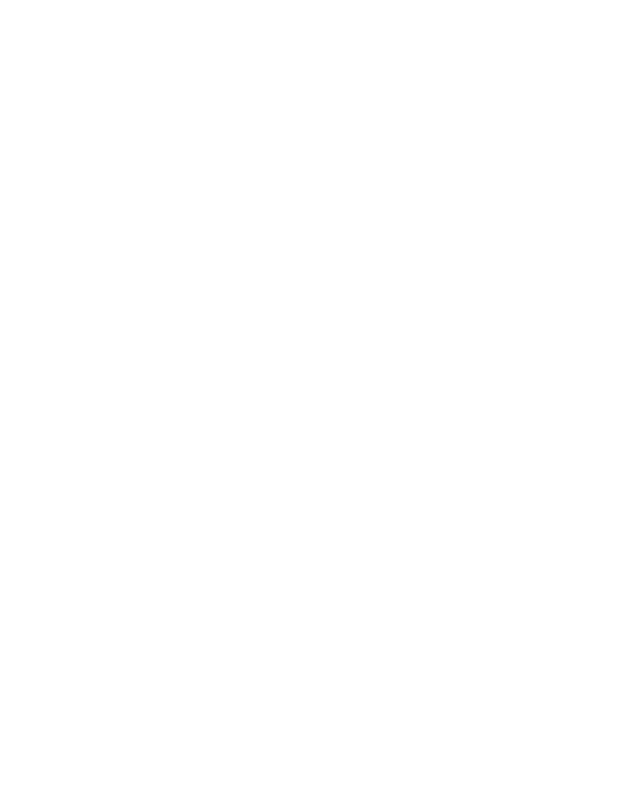
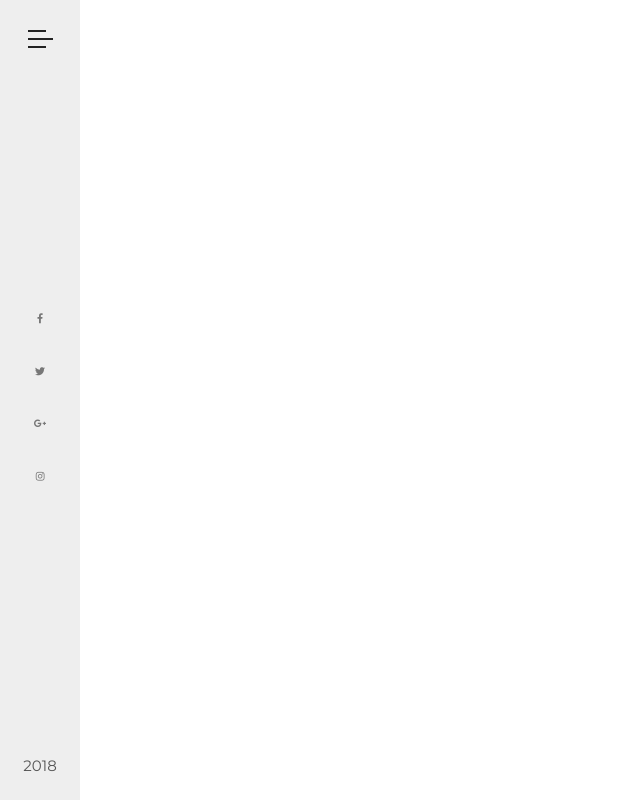
Before and after one commit to dibyajyoti47/CSS_Bootcamp-Master_CSS, a plain HTML site: page GrandHotel/index.html in a window 1280 px wide. Shown: the whole page, without its empty margins (0-640 px from the left). Drawn offline with Linux system fonts and the light colour scheme.

Commit message:
37 compl

```diff
--- a/GrandHotel/css/style.css
+++ b/GrandHotel/css/style.css
@@ -10,3 +10,67 @@ body {
     font-family: 'Montserrat', sans-serif;
 }
 /* end of common styles */
+
+/* navbar  */
+
+
+/* sidebar */
+.sidebar{
+    width: 8rem;
+    height: 100%;
+    background-color: #eee;
+    position: fixed;
+    display: flex;
+    flex-direction: column;
+    justify-content: space-between;
+    align-items: center;
+}
+
+.menu-icon {
+    margin-top: 3rem;
+    cursor: pointer;
+}
+
+.line {
+    height: .2rem;
+    width: 2.5rem;
+    background-color: #222;
+    margin-bottom: .6rem;
+}
+
+.line-1, .line-3 {
+    width: 1.8rem;
+    transition: width .3s;
+}
+
+.menu-icon:hover .line {
+    width: 2.5rem;
+}
+
+.social-icons-list {
+    list-style: none;
+    padding: 0;
+    height: 25rem;
+    display: flex;
+    flex-direction: column;
+    justify-content: space-evenly;
+    align-items: center;
+}
+
+.social-link {
+    color: #777;
+    transition: color .3s;
+}
+
+.social-link:hover {
+    color: #deaa86;
+}
+
+.year {
+    margin-bottom: 1rem;
+    font-size: 1.5rem;
+    color: #555;
+}
+/* end of sidebar */
+
+/* end of navbar  */
--- a/GrandHotel/index.html
+++ b/GrandHotel/index.html
@@ -1,19 +1,61 @@
 <!DOCTYPE html>
 <html lang="en">
+
 <head>
     <meta charset="UTF-8">
     <meta name="viewport" content="width=device-width, initial-scale=1.0">
     <meta http-equiv="X-UA-Compatible" content="ie=edge">
     <title>Grand Hotel</title>
     <link rel="shortcut icon" type="image/png" href="img/crown.png">
-    <link rel="stylesheet" href="https://use.fontawesome.com/releases/v5.2.0/css/all.css" integrity="sha384-hWVjflwFxL6sNzntih27bfxkr27PmbbK/iSvJ+a4+0owXq79v+lsFkW54bOGbiDQ" crossorigin="anonymous">
-    <link href="https://fonts.googleapis.com/css?family=Montserrat:100,100i,200,200i,300,300i,400,400i,500,500i,600,600i,700" rel="stylesheet">
+    <link rel="stylesheet" href="https://use.fontawesome.com/releases/v5.2.0/css/all.css" integrity="sha384-hWVjflwFxL6sNzntih27bfxkr27PmbbK/iSvJ+a4+0owXq79v+lsFkW54bOGbiDQ"
+        crossorigin="anonymous">
+    <link href="https://fonts.googleapis.com/css?family=Montserrat:100,100i,200,200i,300,300i,400,400i,500,500i,600,600i,700"
+        rel="stylesheet">
     <link href="https://fonts.googleapis.com/css?family=Josefin+Sans:100,100i,300,300i,400,400i,600,600i,700,700i" rel="stylesheet">
     <link rel="stylesheet" href="css/style.css">
 </head>
+
 <body>
 
-
+    <!-- navbar -->
+    <div class="navbar">
+        <!-- sidebar -->
+        <div class="sidebar">
+            <div class="menu-icon">
+                <div class="line line-1"></div>
+                <div class="line line-2"></div>
+                <div class="line line-3"></div>
+            </div>
+            <ul class="social-icons-list">
+                <li>
+                    <a href="#" class="social-link">
+                        <i class="fab fa-facebook-f"></i>
+                    </a>
+                </li>
+                <li>
+                    <a href="#" class="social-link">
+                        <i class="fab fa-twitter"></i>
+                    </a>
+                </li>
+                <li>
+                    <a href="#" class="social-link">
+                        <i class="fab fa-google-plus-g"></i>
+                    </a>
+                </li>
+                <li>
+                    <a href="#" class="social-link">
+                        <i class="fab fa-instagram"></i>
+                    </a>
+                </li>
+            </ul>
+            <div class="year">
+                <p>2018</p>
+            </div>
+        </div>
+        <!-- end of sidebar -->
+    </div>
+    <!-- end of navbar -->
 
 </body>
+
 </html>
```
